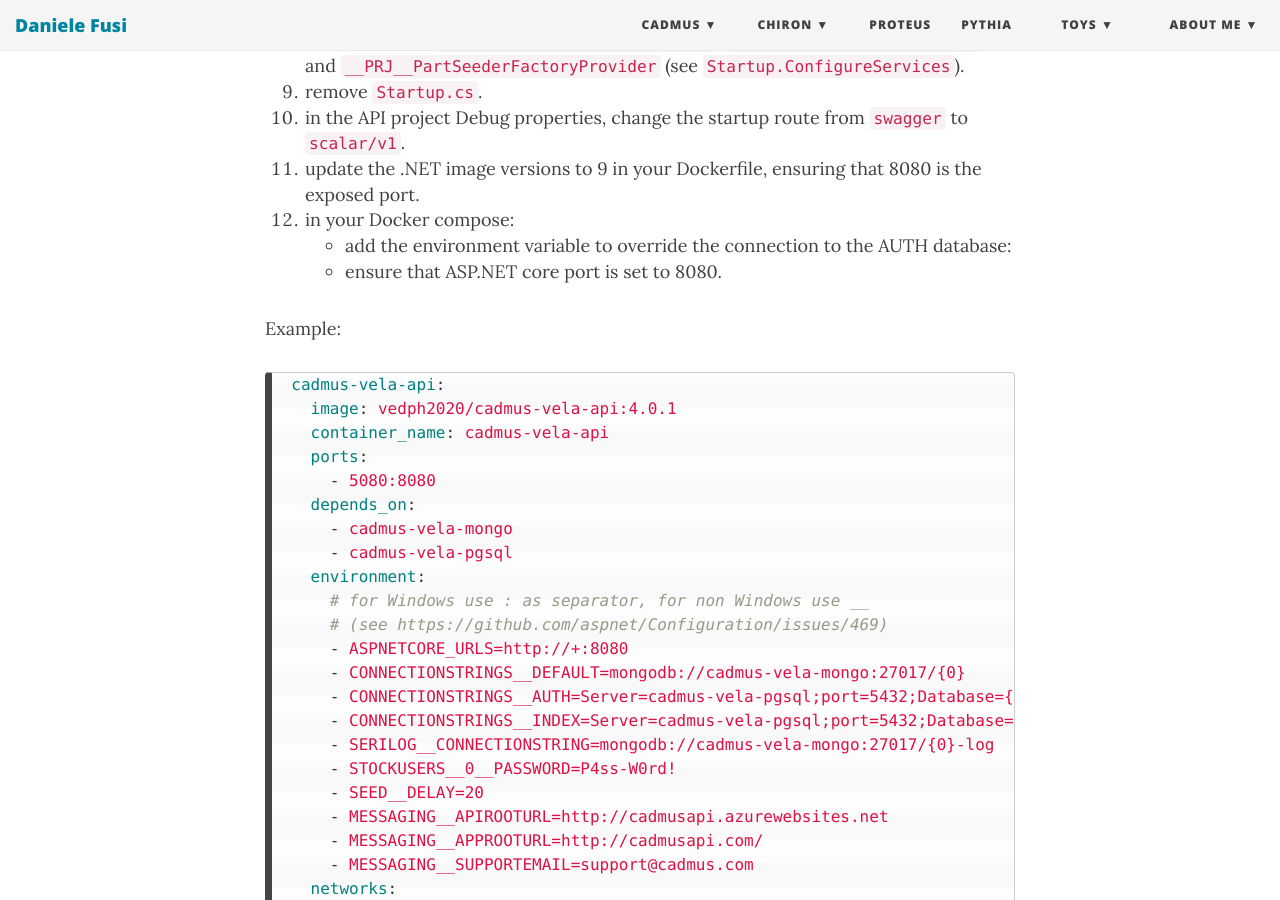
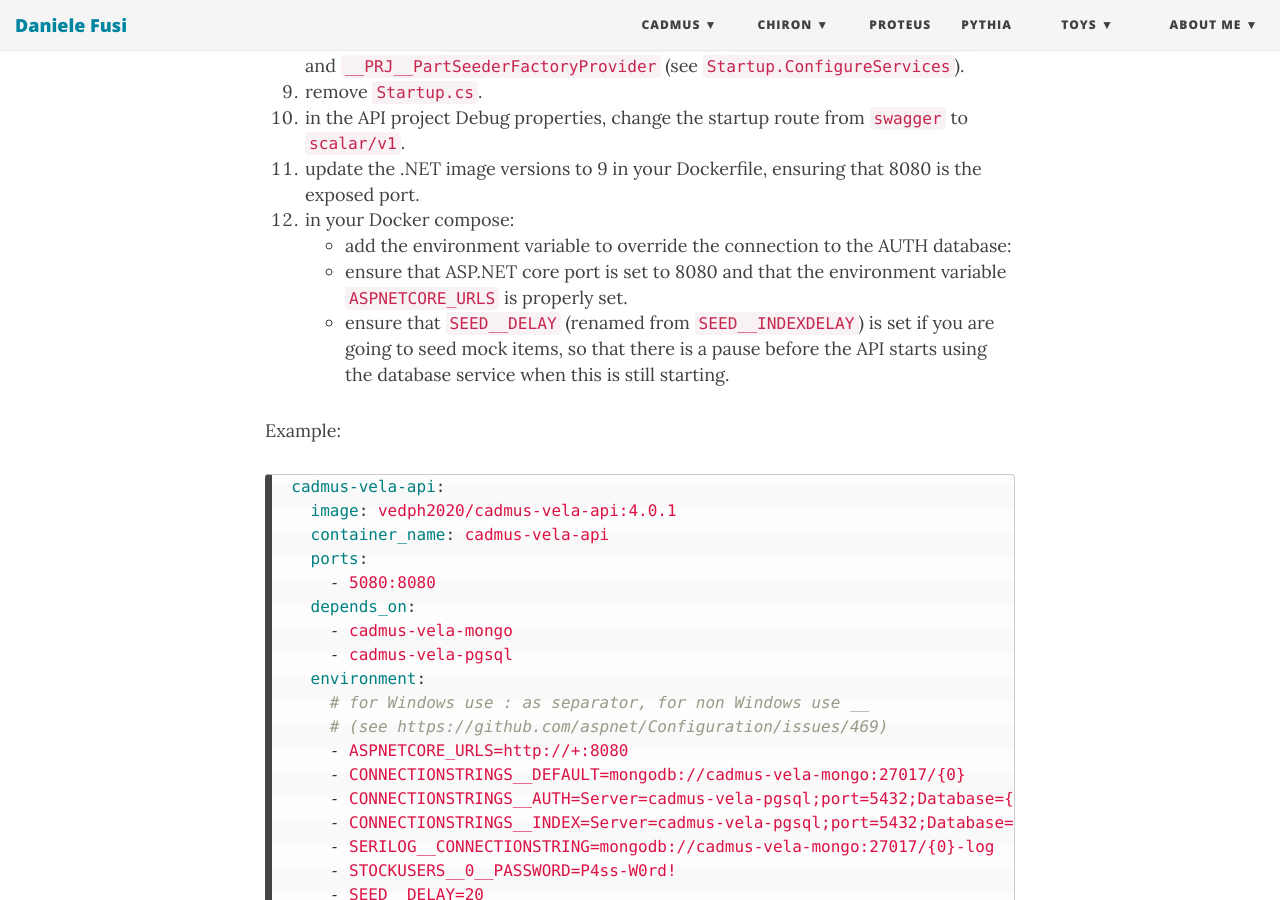
Before and after one commit to Myrmex/overview, a Jekyll site: the page built from cadmus/dev/history/b-net9.md, in a window 1280 px wide and 900 px high, scrolled down 1857 px. Built offline with Jekyll 4.4.1, drawn with Linux system fonts in a browser that asks for light colours; nearby versions of some CDN libraries.

Commit message:
Update b-net9.md

```diff
--- a/cadmus/dev/history/b-net9.md
+++ b/cadmus/dev/history/b-net9.md
@@ -56,7 +56,8 @@ Provided that you have upgraded to .NET 9 your models (if any):
 11. update the .NET image versions to 9 in your Dockerfile, ensuring that 8080 is the exposed port.
 12. in your Docker compose:
     - add the environment variable to override the connection to the AUTH database:
-    - ensure that ASP.NET core port is set to 8080.
+    - ensure that ASP.NET core port is set to 8080 and that the environment variable `ASPNETCORE_URLS` is properly set.
+    - ensure that `SEED__DELAY` (renamed from `SEED__INDEXDELAY`) is set if you are going to seed mock items, so that there is a pause before the API starts using the database service when this is still starting.
 
 Example:
 
```
